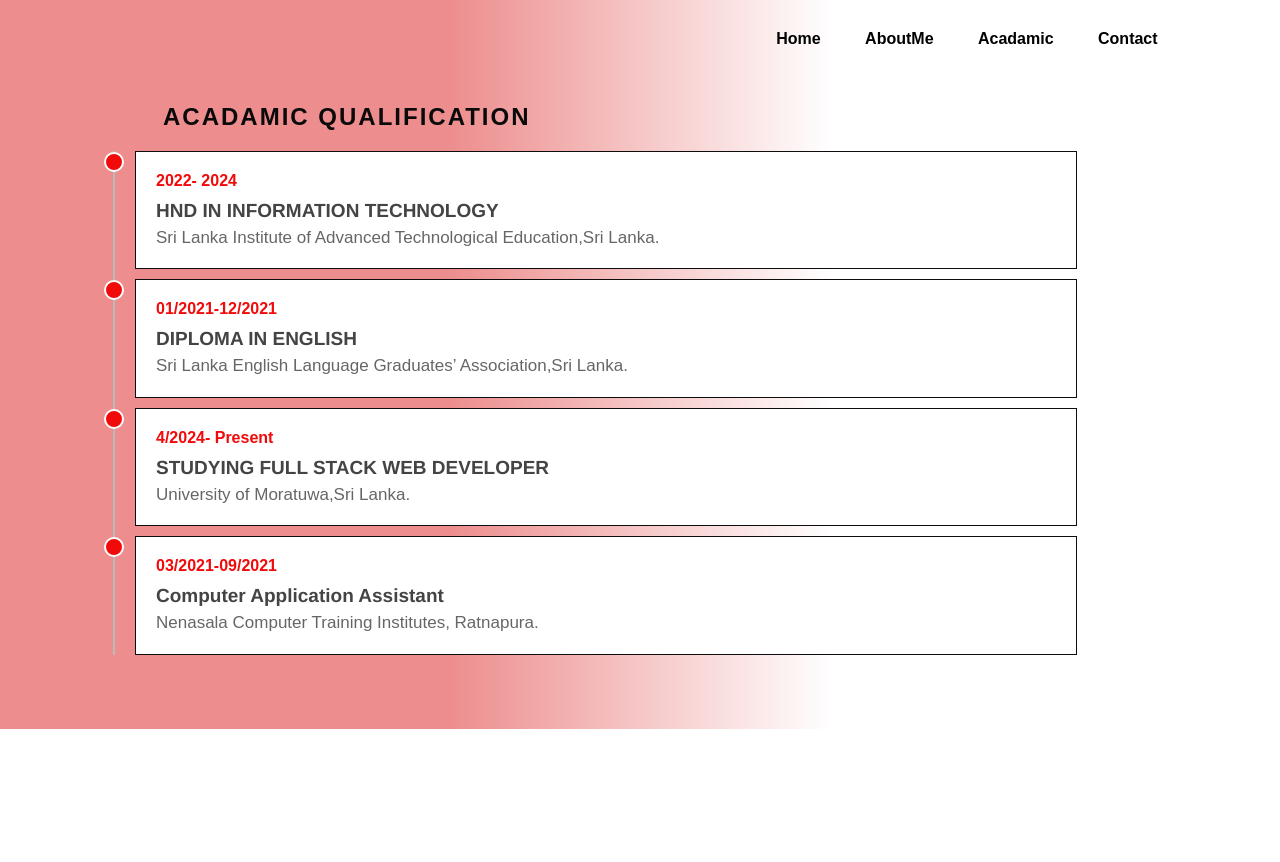
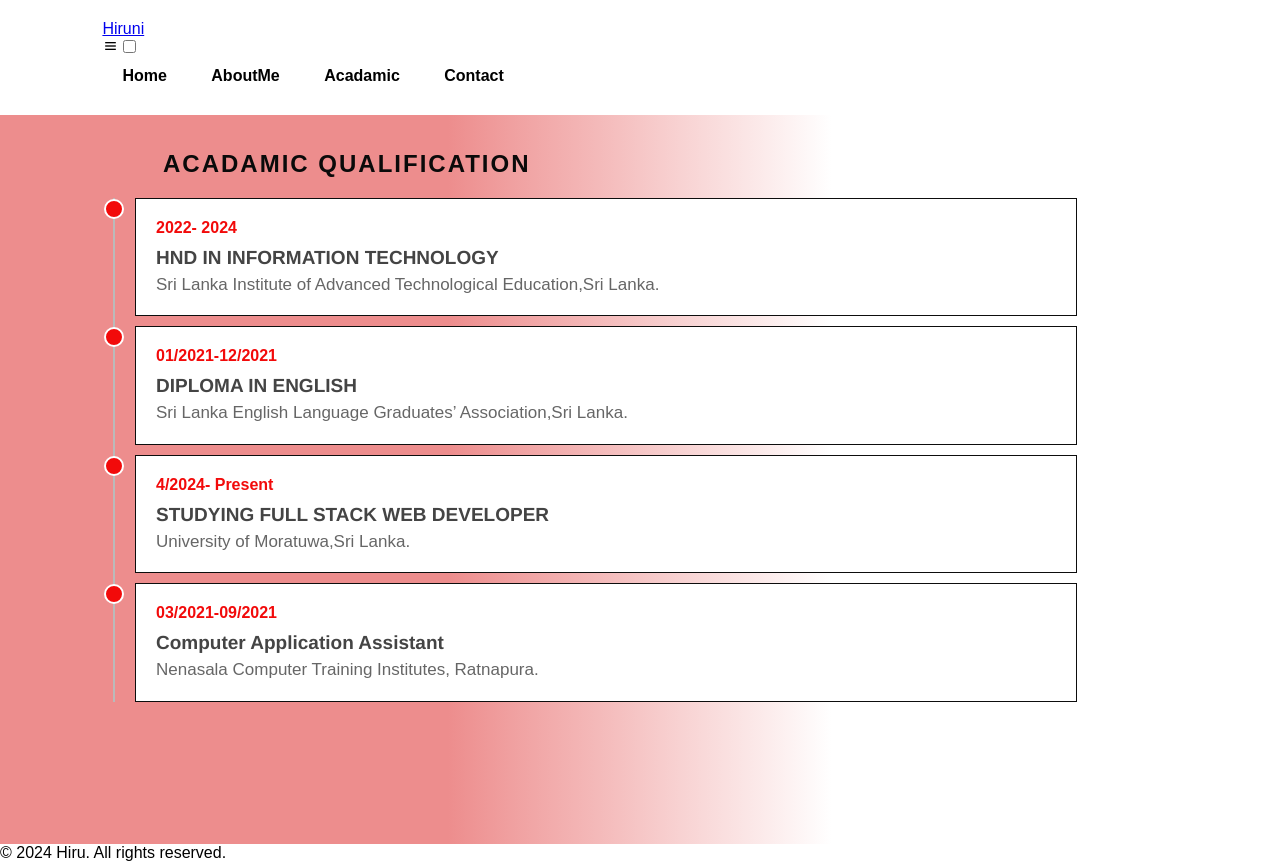
Before and after one commit to erandimapieris/hiruni, a plain HTML site: page acadamic.html in a window 1280 px wide. Before the commit the page ends 800 px from the top, so only its background shows below. Drawn offline with nearby package versions, Linux system fonts and the light colour scheme.

Commit message:
Update acadamic.html
update

```diff
--- a/acadamic.html
+++ b/acadamic.html
@@ -5,24 +5,36 @@
     <meta name="viewport" content="width=device-width, initial-scale=1.0">
     <title></title>
     <link rel="stylesheet" href="css/acdm.css">
+    <link rel="stylesheet" href="css/style.css">
+    <link href='https://unpkg.com/boxicons@2.1.4/css/boxicons.min.css' rel='stylesheet'>
+
 </head>
 <body>
-    <div class="con">
+
     <nav>
-            <img src="" alt="">
-
+        <div class="nav-content">
+            <div class="logo"><a href="#">Hiruni</a></div>
+             <label for="check" class="checkbox">
+                <i class='bx bx-menu'></i>
+             </label>
+            <input type="checkbox" name="check" id="check">
 
         <ul>
             <li><a href="index.html">Home</a></li>
             <li><a href="about.html">AboutMe</a></li>
-                <li><a href="#">Acadamic</a></li>
+            <li><a href="acadamic.html">Acadamic</a></li>
             <li><a href="contact.html">Contact</a></li>
         </ul>
+        </div>
     </nav>
+
+
+    <div class="con">
+
 <div class="con1">
         <section class="col">
             <header class="title">
-                <h2>acadamic qualification</h2>
+                <h1>acadamic qualification</h1>
             </header>
 
             <div class="contents">
@@ -54,7 +66,12 @@
 
             </div>
         </section>
-
+    </div>
+    </div>
+    <div class="footer-bottom">
+        <div class="container">
+            <p>&copy; 2024 Hiru. All rights reserved.</p>
+        </div>
     </div>
 </body>
 </html>
```
Lines whose indentation alone changed are shown as unchanged.
